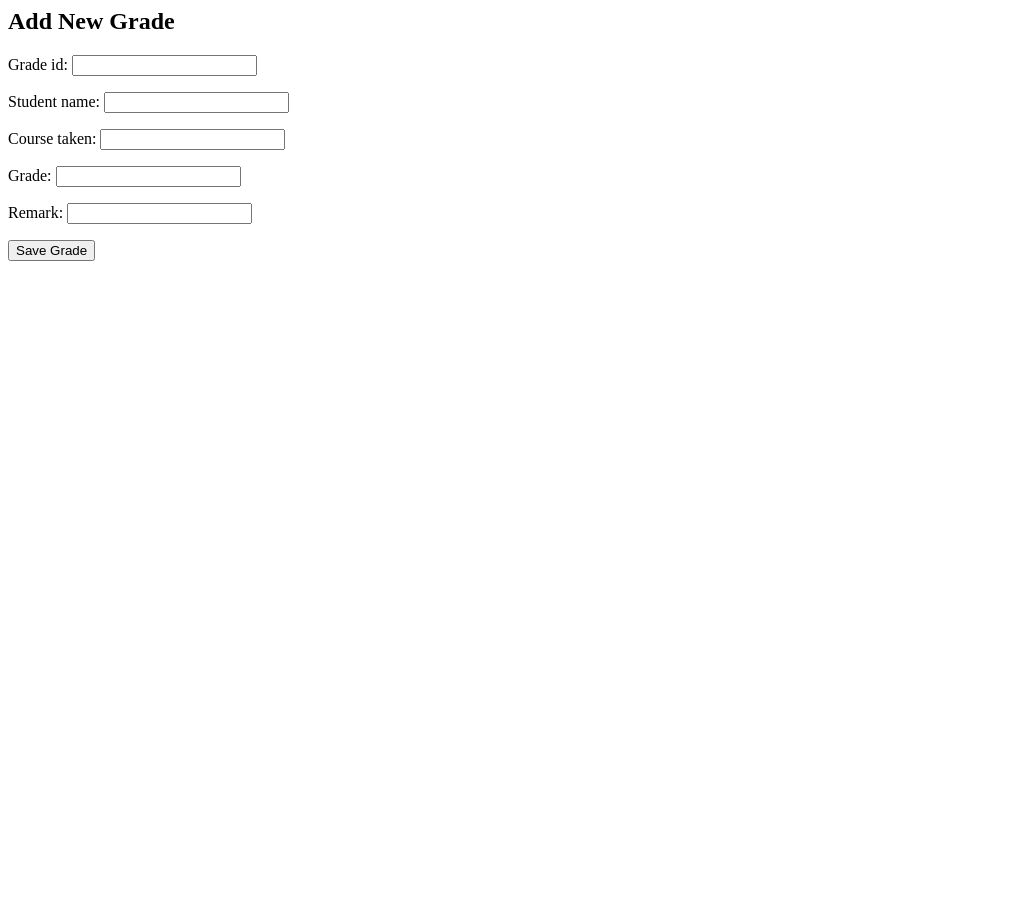
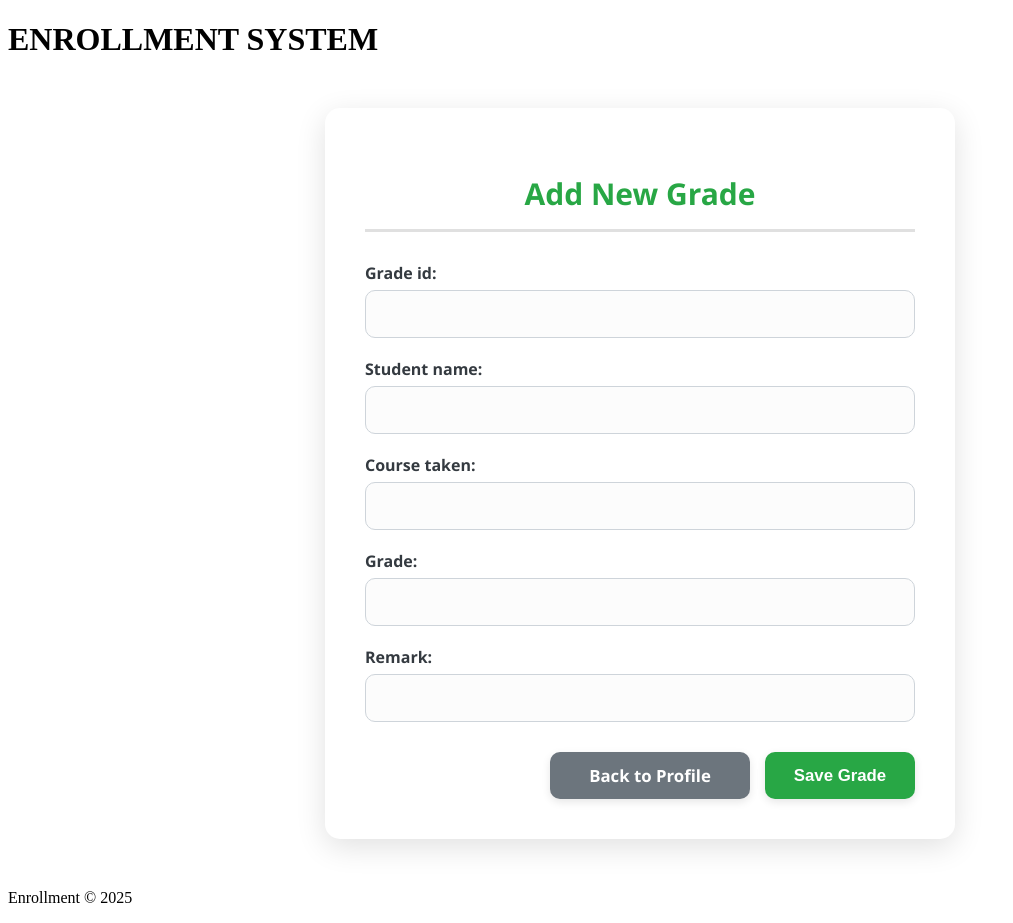
Before and after one commit to junelledinglasan/FINALS_ACTIVITY_5_ITPS309, a Django app: page /addgrades/ in a window 1280 px wide. Shown: the whole page, without its empty margins (0-1013 px from the left). Before the commit the page ends 261 px from the top, so only its background shows below. Run offline with Django 5.2, Linux system fonts and the light colour scheme; a user stored in the database is signed in.

Commit message:
Update add_grade.html

```diff
--- a/enrollment/online_enrollment/templates/add_grade.html
+++ b/enrollment/online_enrollment/templates/add_grade.html
@@ -1,6 +1,141 @@
-<h2>Add New Grade</h2>
-<form method="POST">
-    {% csrf_token %}
-    {{ form.as_p }}
-    <button type="submit">Save Grade</button>
-</form>
+{% extends 'base.html' %}
+{% block title %} Add New Grade {% endblock %}
+
+{% block content %}
+<style>
+    /* 1. Container and Header */
+    .grade-form-container {
+        /* Enhanced width and shadow for form focus */
+        max-width: 550px;
+        margin: 50px auto;
+        padding: 40px;
+        border-radius: 15px;
+        box-shadow: 0 8px 30px rgba(0, 0, 0, 0.12);
+        background-color: #ffffff;
+        font-family: 'Segoe UI', Tahoma, Geneva, Verdana, sans-serif;
+    }
+
+    .grade-form-container h2 {
+        color: #28a745; /* Green for new entry */
+        font-size: 30px;
+        font-weight: 600;
+        border-bottom: 3px solid #e0e0e0;
+        padding-bottom: 15px;
+        margin-bottom: 30px;
+        text-align: center;
+    }
+
+    /* 2. Styling the Form Fields (Generated by form.as_p) */
+    .grade-form p {
+        margin-bottom: 20px;
+        text-align: left;
+    }
+
+    .grade-form label {
+        display: block;
+        font-weight: bold;
+        margin-bottom: 6px;
+        color: #343a40;
+        font-size: 1em;
+    }
+
+    .grade-form input[type="text"],
+    .grade-form input[type="number"],
+    .grade-form select,
+    .grade-form textarea {
+        width: 100%;
+        padding: 14px;
+        border: 1px solid #ced4da;
+        border-radius: 10px; /* Rounded corners */
+        box-sizing: border-box;
+        font-size: 1em;
+        background-color: #fcfcfc;
+        transition: border-color 0.2s, box-shadow 0.2s;
+    }
+
+    .grade-form input:focus,
+    .grade-form select:focus,
+    .grade-form textarea:focus {
+        border-color: #28a745;
+        box-shadow: 0 0 0 0.2rem rgba(40, 167, 69, 0.2); /* Green focus glow */
+        outline: none;
+    }
+
+    /* Style for Django form error lists */
+    .errorlist {
+        color: #dc3545;
+        list-style: none;
+        padding-left: 0;
+        font-size: 0.9em;
+        margin-top: -10px;
+        margin-bottom: 5px;
+    }
+
+
+    /* 3. Button Group */
+    .button-group {
+        margin-top: 30px;
+        display: flex;
+        gap: 15px;
+        justify-content: flex-end;
+    }
+
+    /* General Button Styling */
+    /* Pinalitan ang button tag sa anchor tag para sa 'Back' button para mas madaling i-handle ang Django URL */
+    .action-button {
+        flex-grow: 0;
+        min-width: 150px;
+        padding: 12px 25px;
+        border: none;
+        border-radius: 10px;
+        font-size: 1.05em;
+        cursor: pointer;
+        transition: background-color 0.3s, transform 0.1s, box-shadow 0.2s;
+        text-align: center;
+        text-decoration: none;
+        font-weight: 600;
+        box-shadow: 0 3px 8px rgba(0, 0, 0, 0.1);
+        color: white;
+        display: inline-block;
+    }
+
+
+    /* Primary Action: Save Grade */
+    .save-button {
+        background-color: #28a745; /* Green */
+    }
+    .save-button:hover {
+        background-color: #218838;
+        transform: translateY(-2px);
+        box-shadow: 0 5px 10px rgba(0, 0, 0, 0.15);
+    }
+
+    /* Secondary Action: Back Button */
+    .back-button {
+        background-color: #6c757d; /* Gray */
+    }
+    .back-button:hover {
+        background-color: #5a6268;
+        transform: translateY(-2px);
+        box-shadow: 0 5px 10px rgba(0, 0, 0, 0.15);
+    }
+    .back-button a {
+        color: white;
+    }
+</style>
+
+<div class="grade-form-container">
+    <h2>Add New Grade</h2>
+
+    <form method="POST" class="grade-form">
+        {% csrf_token %}
+
+        {{ form.as_p }}
+
+        <div class="button-group">
+            <a href="{% url 'student_profile' %}" class="action-button back-button">Back to Profile</a>
+            <button type="submit" class="action-button save-button">Save Grade</button>
+        </div>
+    </form>
+</div>
+{% endblock %}
```
